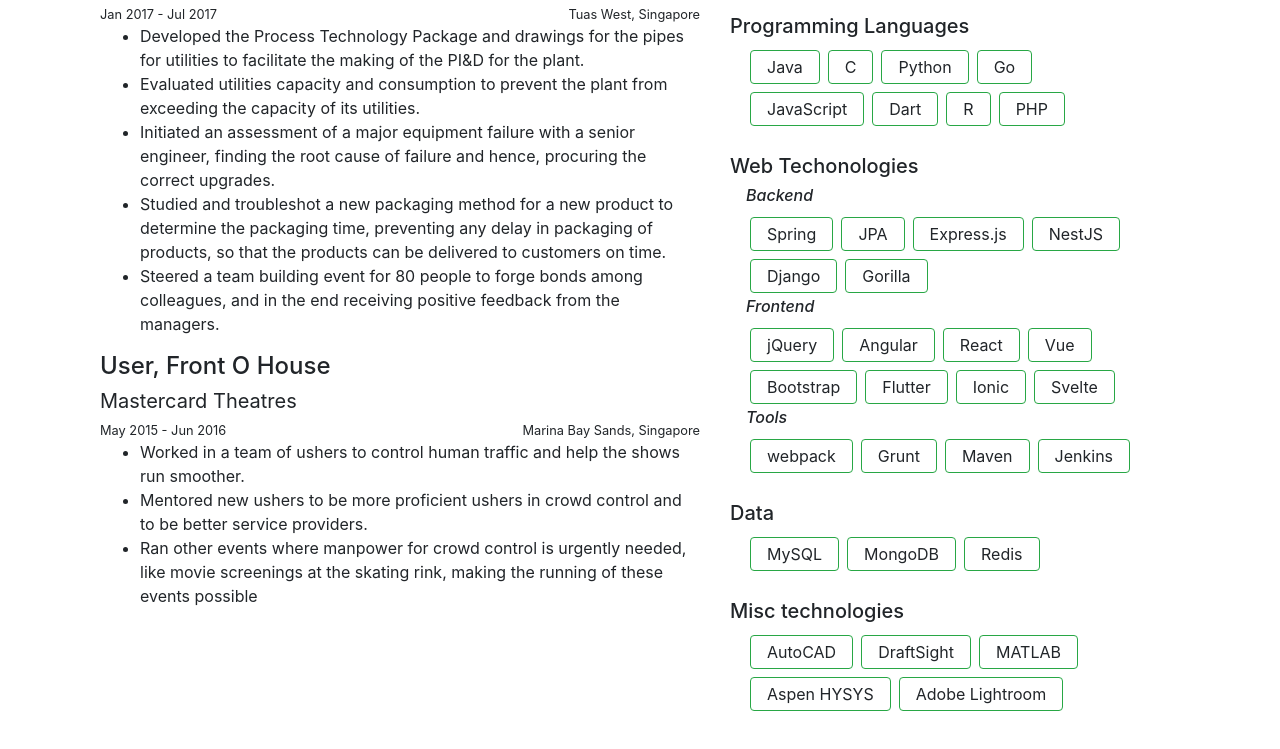
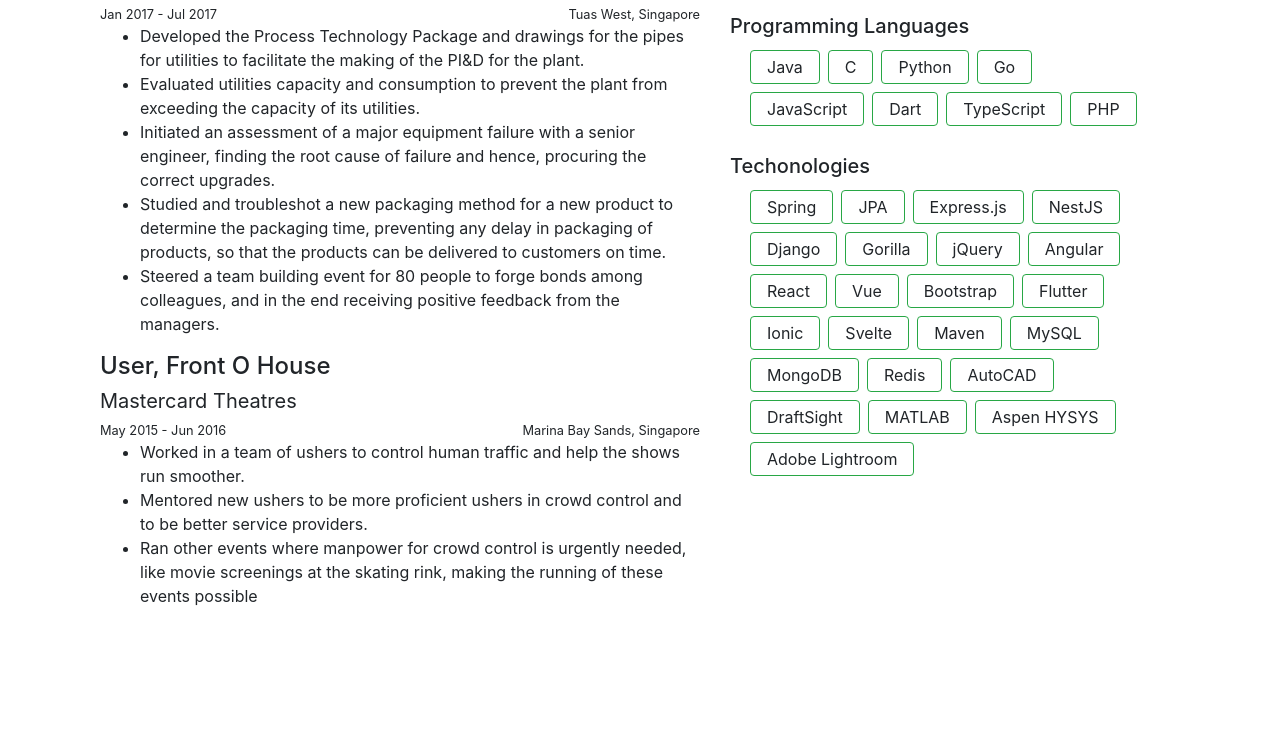
Before and after one commit to 123jkl6/123jkl6.github.io, a plain HTML site: page index.html in a window 1280 px wide. Shown: the part 749-1498 px from the top of the page. After the commit the page ends 1428 px from the top, so only its background shows below. Drawn offline with nearby package versions, Linux system fonts and the light colour scheme.

Commit message:
Replaced R programming language with TypeScript

```diff
--- a/index.html
+++ b/index.html
@@ -226,7 +226,7 @@
                 >Dart</span
               >
               <span class="border border-success rounded h-auto px-3 py-1 m-1"
-                >R</span
+                >TypeScript</span
               >
               <span class="border border-success rounded h-auto px-3 py-1 m-1"
                 >PHP</span
@@ -234,9 +234,8 @@
             </div>
           </section>
           <section id="webTech" class="mt-4">
-            <h5>Web Techonologies</h5>
+            <h5>Techonologies</h5>
             <div id="backend" class="ml-3">
-              <h6><i>Backend</i></h6>
               <div class="d-flex flex-row flex-wrap">
                 <span class="border border-success rounded h-auto px-3 py-1 m-1"
                   >Spring</span
@@ -256,11 +255,6 @@
                 <span class="border border-success rounded h-auto px-3 py-1 m-1"
                   >Gorilla</span
                 >
-              </div>
-            </div>
-            <div id="frontend" class="ml-3">
-              <h6><i>Frontend</i></h6>
-              <div class="d-flex flex-row flex-wrap">
                 <span class="border border-success rounded h-auto px-3 py-1 m-1"
                   >jQuery</span
                 >
@@ -285,29 +279,9 @@
                 <span class="border border-success rounded h-auto px-3 py-1 m-1"
                   >Svelte</span
                 >
-              </div>
-            </div>
-            <div id="tools" class="ml-3">
-              <h6><i>Tools</i></h6>
-              <div class="d-flex flex-row flex-wrap">
-                <span class="border border-success rounded h-auto px-3 py-1 m-1"
-                  >webpack</span
-                >
-                <span class="border border-success rounded h-auto px-3 py-1 m-1"
-                  >Grunt</span
-                >
                 <span class="border border-success rounded h-auto px-3 py-1 m-1"
                   >Maven</span
                 >
-                <span class="border border-success rounded h-auto px-3 py-1 m-1"
-                  >Jenkins</span
-                >
-              </div>
-            </div>
-          </section>
-          <section id="data" class="mt-4">
-            <h5>Data</h5>
-            <div class="d-flex flex-row flex-wrap ml-3">
                 <span class="border border-success rounded h-auto px-3 py-1 m-1"
                   >MySQL</span
                 >
@@ -317,11 +291,6 @@
                 <span class="border border-success rounded h-auto px-3 py-1 m-1"
                   >Redis</span
                 >
-            </div>
-          </section>
-          <section id="miscTech" class="mt-4">
-            <h5>Misc technologies</h5>
-            <div class="d-flex flex-row flex-wrap ml-3">
                 <span class="border border-success rounded h-auto px-3 py-1 m-1"
                   >AutoCAD</span
                 >
@@ -338,6 +307,7 @@
                   >Adobe Lightroom</span
                 >
               </div>
+            </div>
           </section>
         </div>
       </main>
```
Lines whose indentation alone changed are shown as unchanged.
